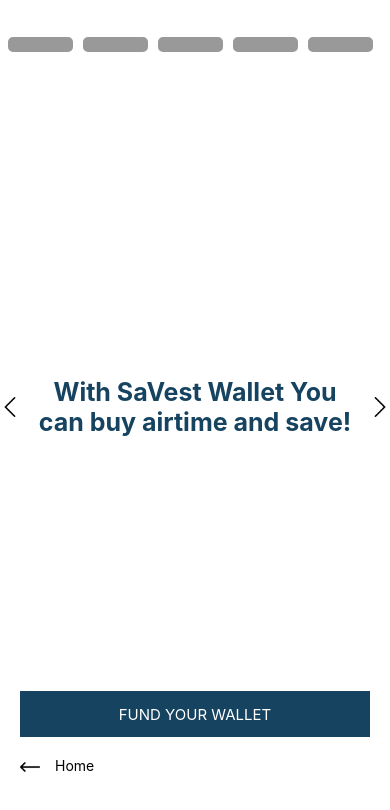
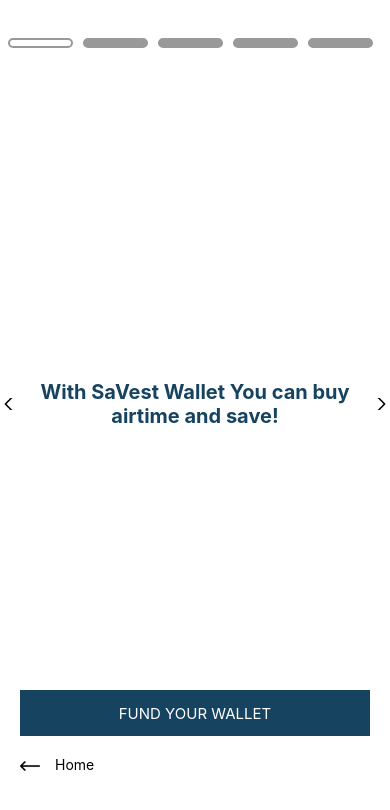
Before and after one commit to boma25/story-view, a React Native app: screen / in a window 390 px wide. Shown: the top 810 px of the page. Built offline with nearby package versions, Linux system fonts and the light colour scheme.

Commit message:
complete implementation

```diff
--- a/src/Progresbar.js
+++ b/src/Progresbar.js
@@ -16,6 +16,8 @@
 
   const width = Dimensions.get('window').width
   const height = Dimensions.get('window').height
+  const activeColor = "#fff"
+  const inactiveColor = ""
 
   const text = [
                     "With SaVest Wallet You can buy airtime and save!",
@@ -24,6 +26,7 @@
                     "the fourth view",
                     "the last view",
                 ]
+
     let r =1;
     let m = 10;
     if(text.length>5){
@@ -35,14 +38,8 @@
 }
 class Progresbar extends Component{
     state = {
-        color:"",
-        message:0
+        message:0,
     }
-
-    componentDidMount(){
-    }
-
-
 
 
     next =()=>{
@@ -56,15 +53,16 @@
         }
     }
 
-    progressclick=(x,y)=>{
+    progressclick=(x)=>{
+
         this.setState({
             message:text.indexOf(x),
         })
-        alert(y.backgroundColor)
+
     }
     render(){
-        const ProgressBar =text.map((bars, index)=>
-                <TouchableOpacity style={[styles.progres,{backgroundColor:"#999",}]} onPress={()=>[this.progressclick(bars,index),]}  >
+        const ProgressBar =text.map((bars, index,)=>
+                <TouchableOpacity key={index} style={[styles.progres,{backgroundColor: index === this.state.message ? "#fff" : "#999"}]} onPress={()=>this.progressclick(bars)}>
 
                 </TouchableOpacity>
             )
@@ -97,11 +95,11 @@
     return(
         <View style={{flexDirection:"row", alignItems:"center", paddingTop:70, width:width,justifyContent:"space-between", height:height/4}}>
             <TouchableOpacity onPress={props.back}>
-                <Image source={back} style={{height:20,width:20}}/>
+                <Image source={back} style={{height:12,width:20}}/>
             </TouchableOpacity>
-            <Text style={{fontSize:25, textAlign:"center", fontWeight: "bold", color:"#154360",width:width-70}}>{text[props.value]}</Text>
+            <Text style={{fontSize:20, textAlign:"center", fontWeight: "bold", color:"#154360",width:width-70}}>{text[props.value]}</Text>
             <TouchableOpacity onPress={props.next}>
-                <Image source={next} style={{height:20,width:20}}/>
+                <Image source={next} style={{height:12,width:20}}/>
             </TouchableOpacity>
         </View>
     )
@@ -112,11 +110,12 @@
 
     progres :{
         width:width/(text.length+r),
-        height:15,
+        height:10,
         borderWidth:2,
         borderColor: "#999",
         marginRight:m,
         borderRadius:5,
+
     },
     fundbutton: {
         backgroundColor:"#154360",
```
Lines whose indentation alone changed are shown as unchanged.
